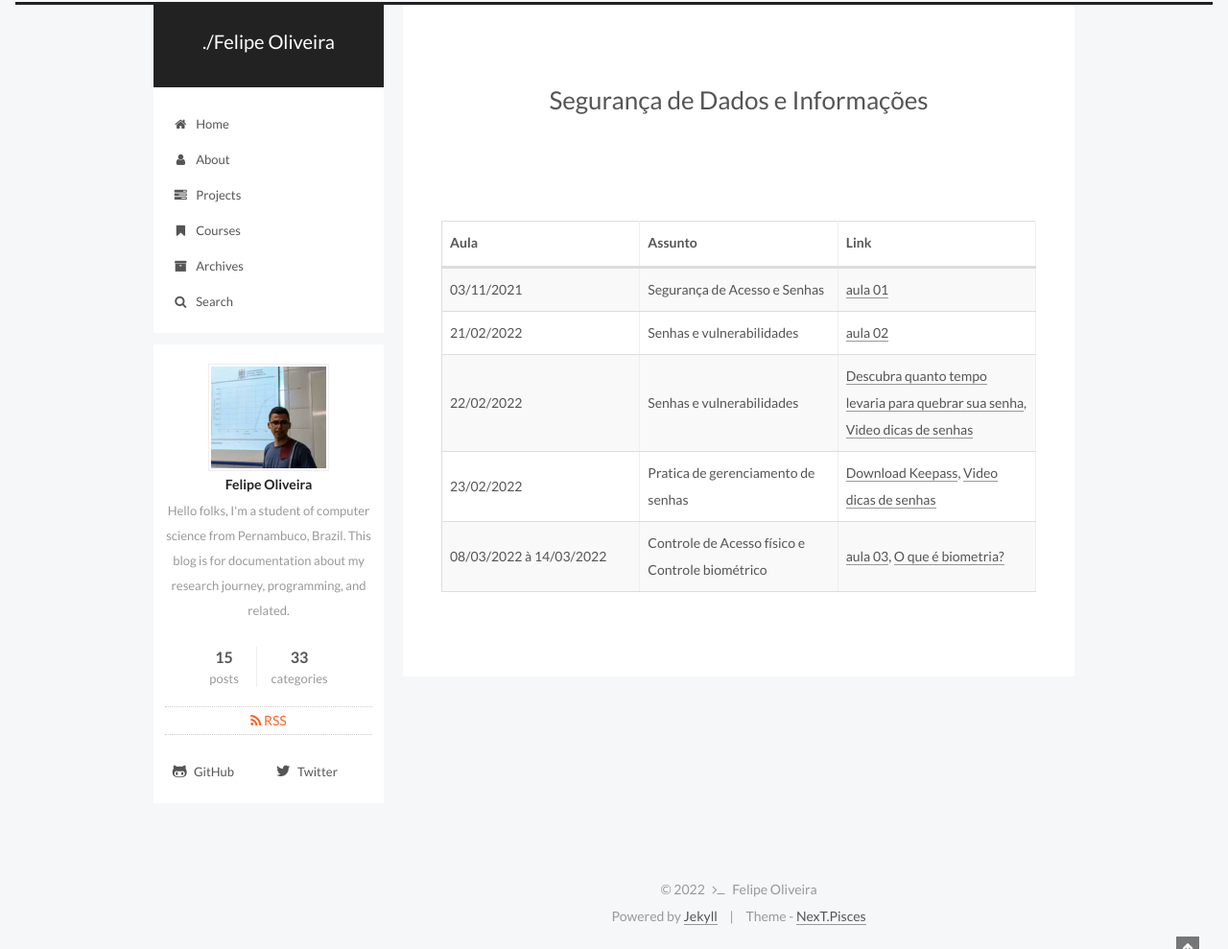
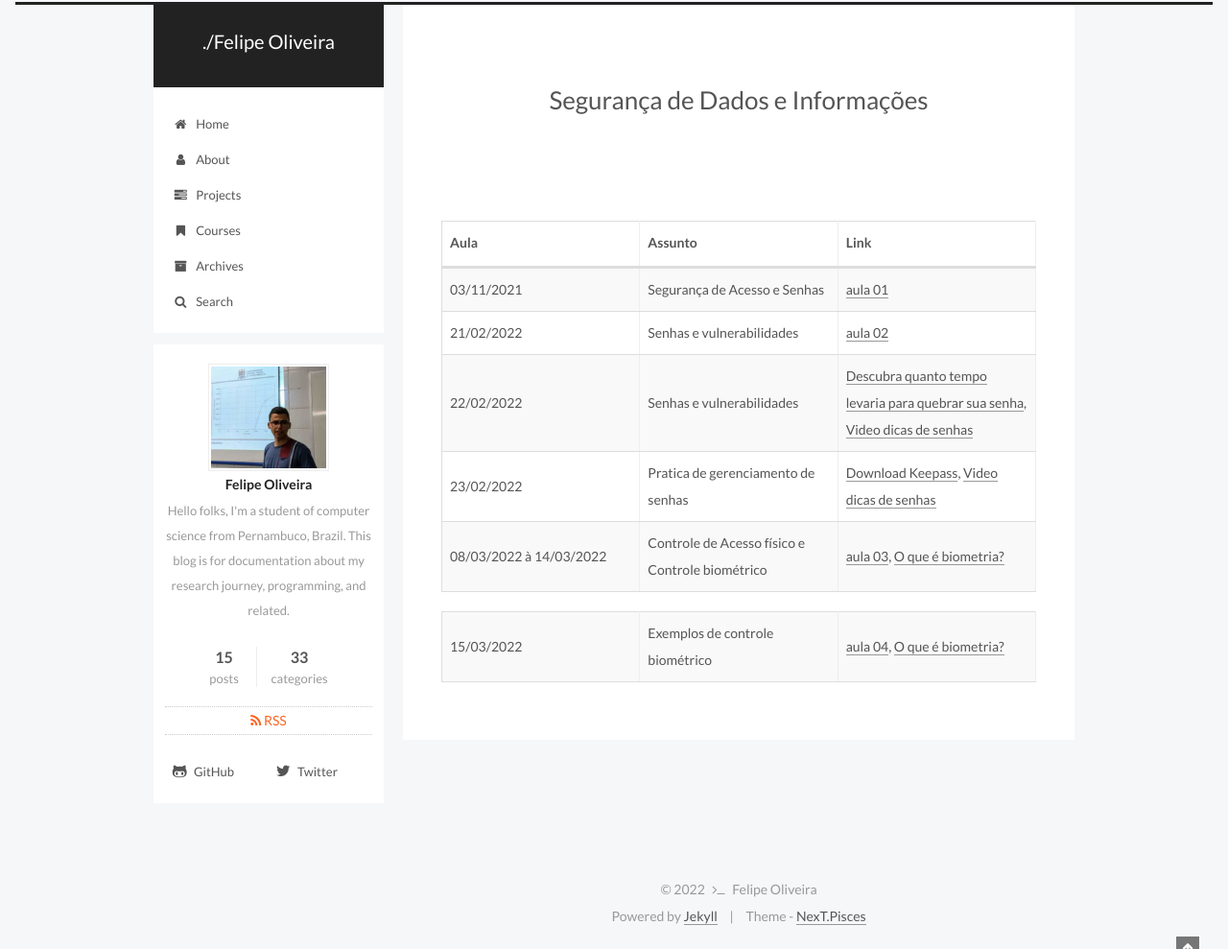
Before and after one commit to fdoliv/fdoliv.github.io, a Jekyll site: the page built from courses/sdi/index.md, in a window 1280 px wide. Shown: the whole page at 96% size. Built offline with Jekyll 4.4.1, drawn with Linux system fonts in a browser that asks for light colours.

Commit message:
Aulas de controle biométrico

```diff
--- a/courses/sdi/index.md
+++ b/courses/sdi/index.md
@@ -18,3 +18,5 @@ comments: false
 | 22/02/2022 | Senhas e vulnerabilidades | [Descubra quanto tempo levaria para quebrar sua senha](https://www.security.org/how-secure-is-my-password/){:target="_blank"}, [Video dicas de senhas](https://www.security.org/how-secure-is-my-password/){:target="_blank"} |
 | 23/02/2022 | Pratica de gerenciamento de senhas | [Download Keepass](https://megalink.dl.sourceforge.net/project/keepass/KeePass%202.x/2.50/KeePass-2.50.zip){:target="_blank"}, [Video dicas de senhas](https://www.youtube.com/watch?v=NWlo_K4W_4g&ab_channel=RobertOtavio){:target="_blank"} |
 | 08/03/2022 à 14/03/2022 | Controle de Acesso físico e Controle biométrico |  [aula 03]({{ site.url }}/assets/arquivos/sdi/aula03.pdf){:target="_blank"}, [O que é biometria?](https://youtu.be/0XfwcZ6WOsU){:target="_blank"}
+
+| 15/03/2022 | Exemplos de controle biométrico |  [aula 04]({{ site.url }}/assets/arquivos/sdi/aula04.pdf){:target="_blank"}, [O que é biometria?](https://youtu.be/0XfwcZ6WOsU){:target="_blank"}
```
Also changed, not shown: 1 other file.
